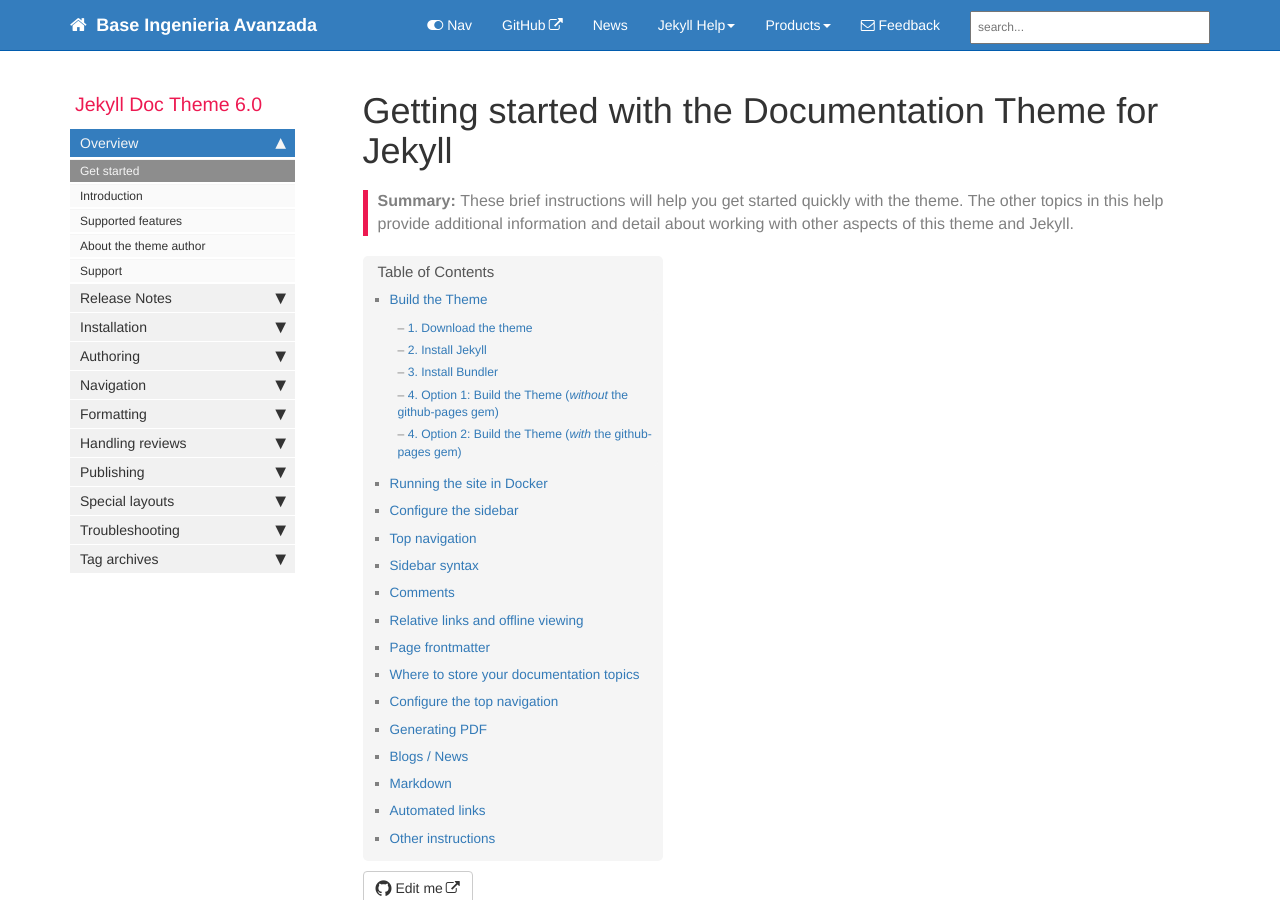
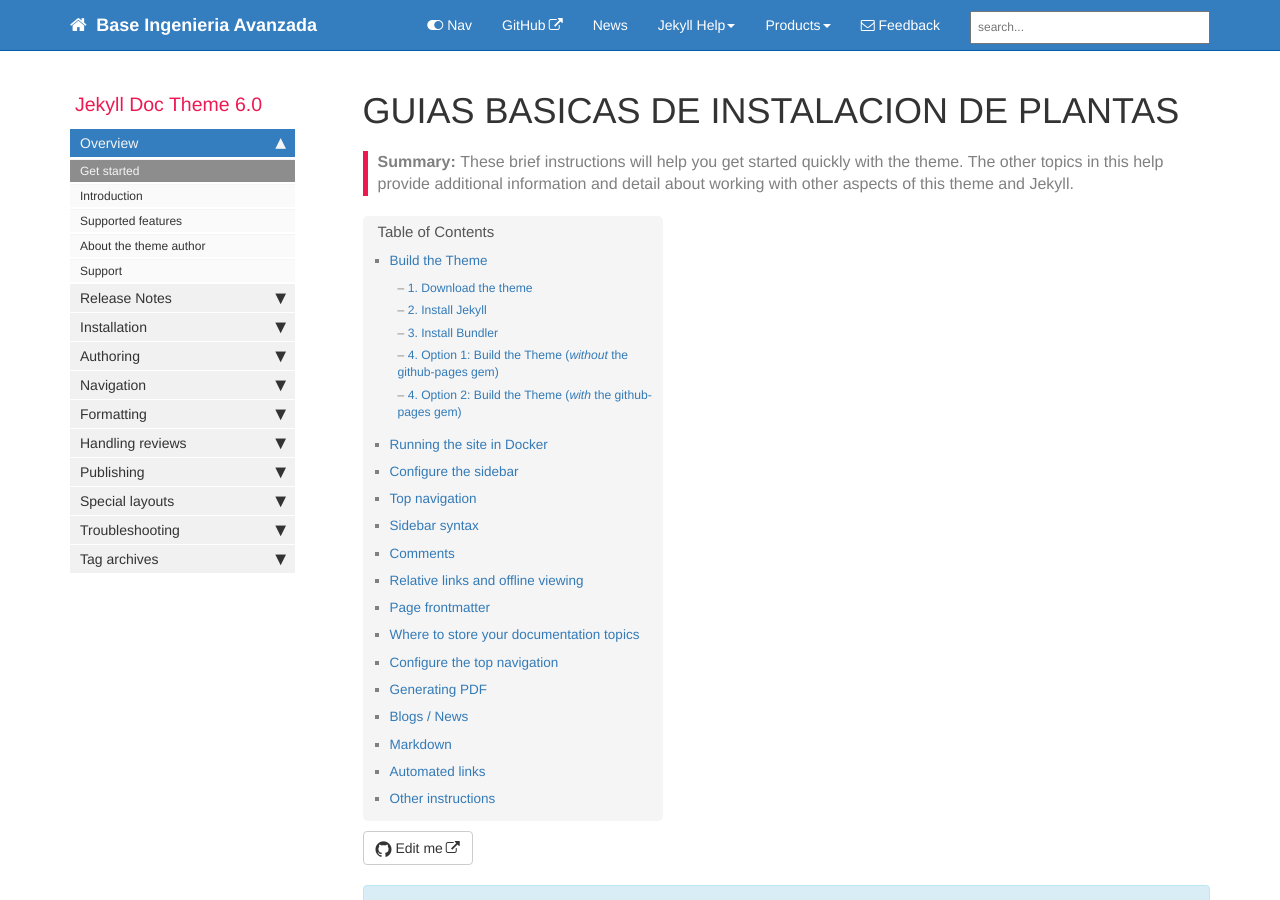
Before and after one commit to soporteiasa/soporteiasa.github.io, a Jekyll site: the page built from index.md, in a window 1280 px wide and 900 px high. Built offline with Jekyll 4.4.1, drawn with Linux system fonts in a browser that asks for light colours; comment, search, counter and statistics services are not loaded.

Commit message:
Update index.md

```diff
--- a/index.md
+++ b/index.md
@@ -1,5 +1,5 @@
 ---
-title: "Getting started with the Documentation Theme for Jekyll"
+title: "GUIAS BASICAS DE INSTALACION DE PLANTAS"
 keywords: sample homepage
 tags: [getting_started]
 sidebar: mydoc_sidebar
```
